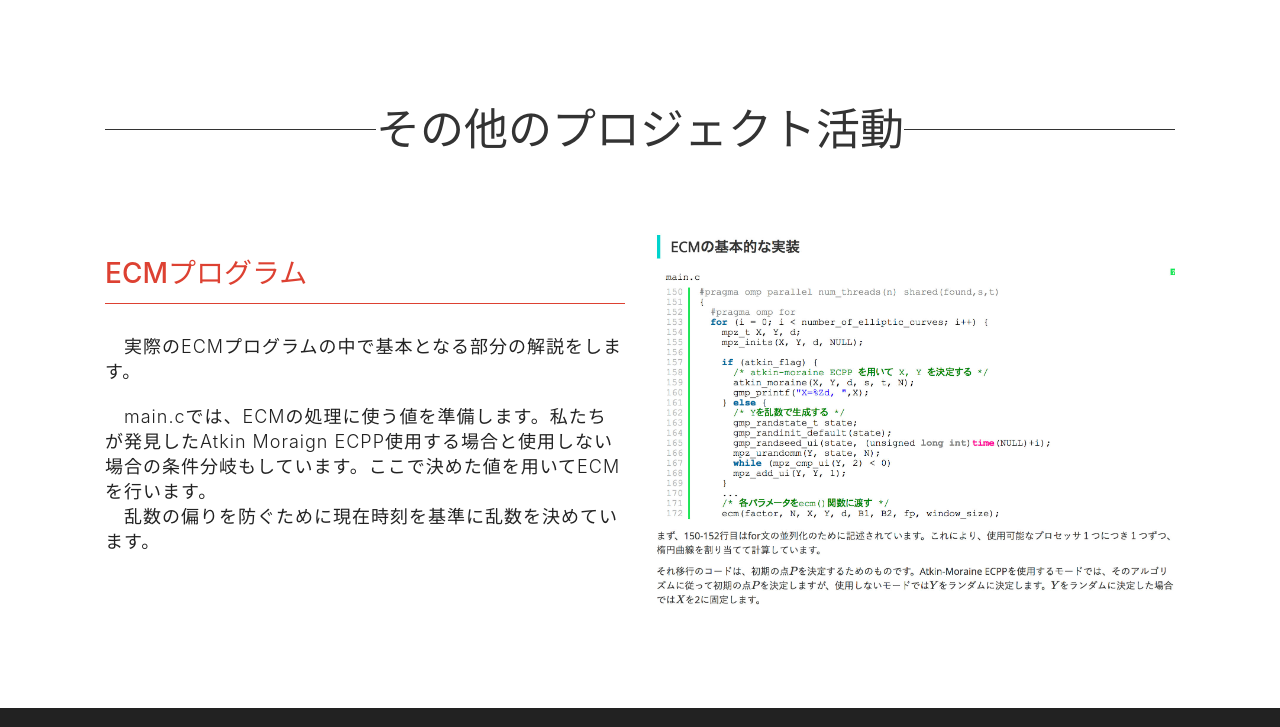
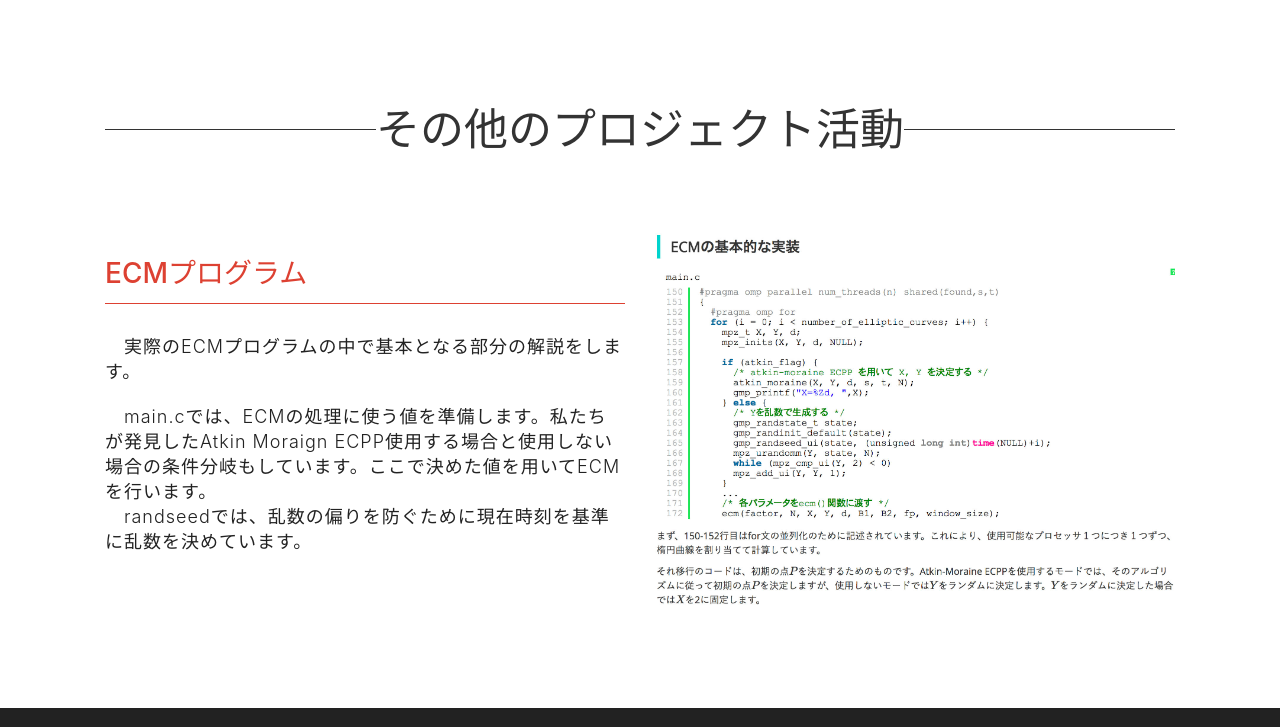
Before and after one commit to teppefun/TeppeiPortfolio, a plain HTML site: page funecm.html in a window 1280 px wide. Shown: the part 4450-5177 px from the top of the page. Drawn offline with nearby package versions, Linux system fonts and the light colour scheme; some packages are replaced by stand-ins of ours.

Commit message:
funecm codeText

```diff
--- a/funecm.html
+++ b/funecm.html
@@ -300,7 +300,7 @@
           <h3>ECMプログラム</h3>
           <hr>
           <h4>　実際のECMプログラムの中で基本となる部分の解説をします。</h4>
-          <h4>　main.cでは、ECMの処理に使う値を準備します。私たちが発見したAtkin Moraign ECPP使用する場合と使用しない場合の条件分岐もしています。ここで決めた値を用いてECMを行います。<br>　乱数の偏りを防ぐために現在時刻を基準に乱数を決めています。</h4>
+          <h4>　main.cでは、ECMの処理に使う値を準備します。私たちが発見したAtkin Moraign ECPP使用する場合と使用しない場合の条件分岐もしています。ここで決めた値を用いてECMを行います。<br>　randseedでは、乱数の偏りを防ぐために現在時刻を基準に乱数を決めています。</h4>
         </div>
         <div class="col-md-6 col-sm-6 hidden-xs">
           <a href="img/program1.jpg" rel="lightbox"><img src="img/program1.jpg" class="sizebox"></a>
```
